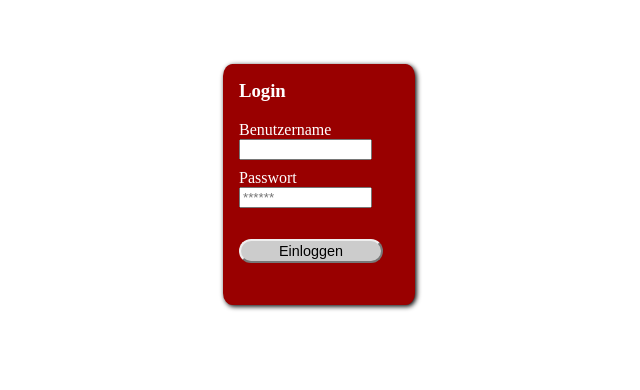
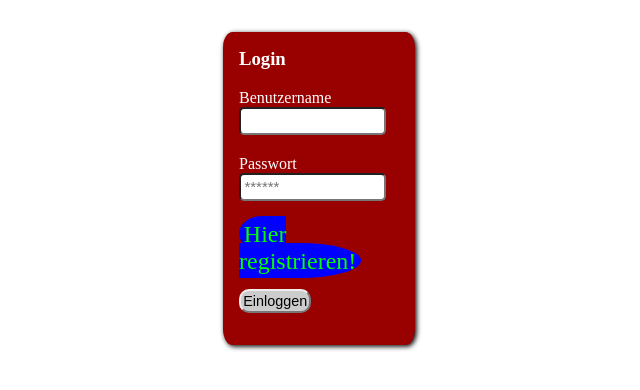
Before and after one commit to F4R0N/die-buendnisse, a PHP site: page /templates/login.tpl.php in a window 1280 px wide. Shown: the part 45-435 px from the top of the page, without its empty margins (321-961 px from the left). Run offline with PHP 8.4, Linux system fonts and the light colour scheme.

Commit message:
registry completed

```diff
--- a/game.php
+++ b/game.php
@@ -1,12 +1,11 @@
 <?php
 
 session_start();
-echo "Keks";
 
 include "../private/mysql.php";
 include "includes/check_login.php";
 include "includes/include.php";
-include "includes/login.php";
+include "includes/login_class.php";
 
 if (!isset($_SESSION['ID'])) {
     header('LOCATION: index.php');
@@ -26,7 +25,7 @@ $allowed_pages = array(
 
 $page_name = $_GET['page'];
 
-if (!isset($page_name) || !in_array($_GET['page'], $allowed_pages) || $page_name = "overview") {
+if (!isset($page_name) || !in_array($_GET['page'], $allowed_pages)) {
     $page_name = "overview";
 }
 
--- a/includes/include.php
+++ b/includes/include.php
@@ -16,7 +16,7 @@ function include_template($tpl_name, $data = array()) {
     }
 }
 
-function include_includes($inc_name) {
+function include_includes($inc_name, $data = array()) {
 
     $path = 'includes/' . $inc_name . '.php';
 
--- a/styles/style-login.css
+++ b/styles/style-login.css
@@ -1,4 +1,12 @@
-#login_msg {
+a{
+    color: lime;
+    background-color: blue;
+    padding: 0.2em;
+    text-decoration: blink;
+    border-radius: 100%;
+    font-size: x-large;
+}
+#box_msg {
     position: absolute;
     border: thin solid black;
     padding: 5px;
@@ -6,21 +14,21 @@
     -webkit-border-radius: 10px;
     border-radius: 10px;
     background-color: firebrick;
-    top: 12%;
+    top: 1.337em;
     left: 40%;
     min-width: 20%;
     margin: auto;
     opacity: 0.95;
 }
 
-#login {
+#box {
     -moz-border-radius: 5%;
     -webkit-border-radius: 5%;
     border-radius: 5%;
     box-shadow: 3px 3px 23px black;
     width: 10em;
     margin: auto;
-    margin-top: 4em;
+    margin-top: 2em;
     padding: 1em;
     -moz-box-shadow: 0.1em 0.1em 0.3em black;
     -webkit-box-shadow: 0.1em 0.1em 0.3em black;
@@ -28,20 +36,23 @@
     color: white;
 }
 
-#login h3 {
+#box h3 {
     margin-top: 0em;
 }
 
-#login input {
-    margin-bottom: 0.7em;
-    width: 10em;
+#box input[type="text"], input[type="password"], input[type="email"]{
+    margin-bottom: 1.337em;
+    width: 92%;
+    border-radius: 5px;
+    padding: 0.23em;
+    font-size: 15px;
 }
 
-#login input[type = 'submit']  {
+#box button  {
     background-color: #CCCCCC;
     border-color: #EEEEEE #CCCCCC #CCCCCC #EEEEEE;
-    border-radius: 18px 18px 18px 18px;
+    border-radius: 10px;
     font-size: 0.9em;
-    margin-top: 1.5em;
+    margin-top: 1em;
     padding: 0.15em;
 }
--- a/templates/login.tpl.php
+++ b/templates/login.tpl.php
@@ -9,14 +9,14 @@
     <h1 class="header center">Die B&uuml;ndnisse</h1>
 </header>
 <div>
-    <div id="login" class="center">
+    <div id="box" class="center">
         <?php if (isset($data['login_msg'])): ?>
             <script>
                 $(document).ready(function() {
-                    $('#login_msg').fadeOut(3000);
+                    $('#box_msg').fadeOut(3000);
                 });
             </script>
-            <div id="login_msg"><?= $data['login_msg']; ?></div>
+            <div id="box_msg"><?= $data['login_msg']; ?></div>
         <?php endif; ?>
         <h3 class="header center">Login</h3>
         <form action="" method="POST" accept-charset="ISO-ISO-8859-1">
@@ -24,7 +24,8 @@
             <input type="text" name="Benutzername" maxlength="32">
             Passwort
             <input type="password" name="Passwort" placeholder="******">
-            <input type="submit" name="Einloggen" value="Einloggen">
+            <a href="/?page=registry">Hier registrieren!</a>
+            <button type="submit" name="Einloggen" value="true">Einloggen</button>
         </form>
     </div>
 </div>
--- a/templates/overview.tpl.php
+++ b/templates/overview.tpl.php
@@ -2,5 +2,6 @@
     <h1 class="header center">Die B&uuml;ndnisse</h1>
 </header>
 <div id="main_content">
-    Willkommen im Spiel Nr. <?= $data['ID']; ?>, Was willst du tun?
+    Willkommen im Spiel Nr. <?= $data['ID']; ?>, du hast es geschafft! Wir freuen uns,
+    dich in unserer Pre-Pre-Alpha-Version begrussen zu durfen.
 </div>
```
Also changed, not shown: includes/login.php (+8 -81 lines), includes/login_class.php (added, +85 -0 lines), includes/registry.php (added, +47 -0 lines), index.php (+17 -9 lines), templates/registry.tpl.php (added, +15 -0 lines).
